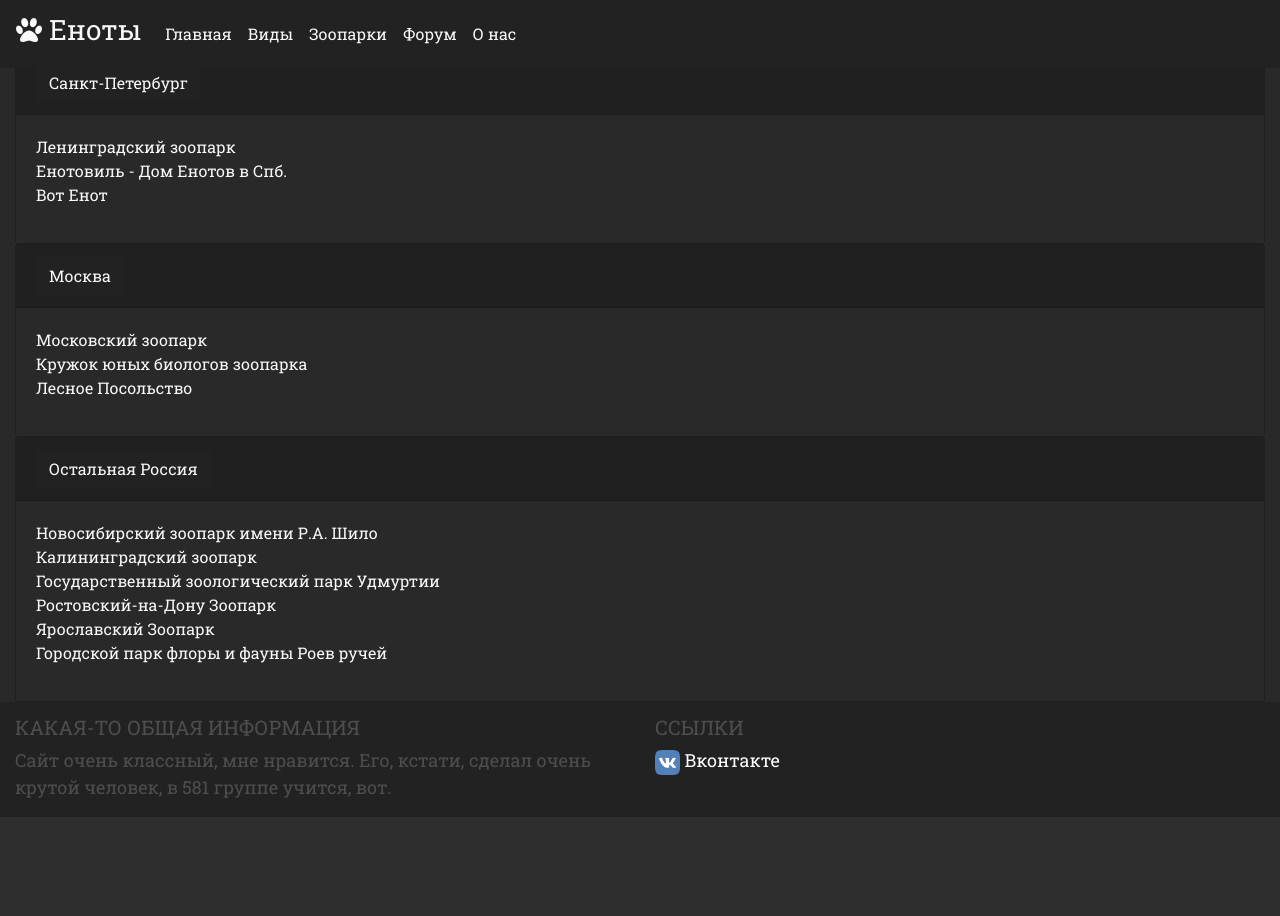
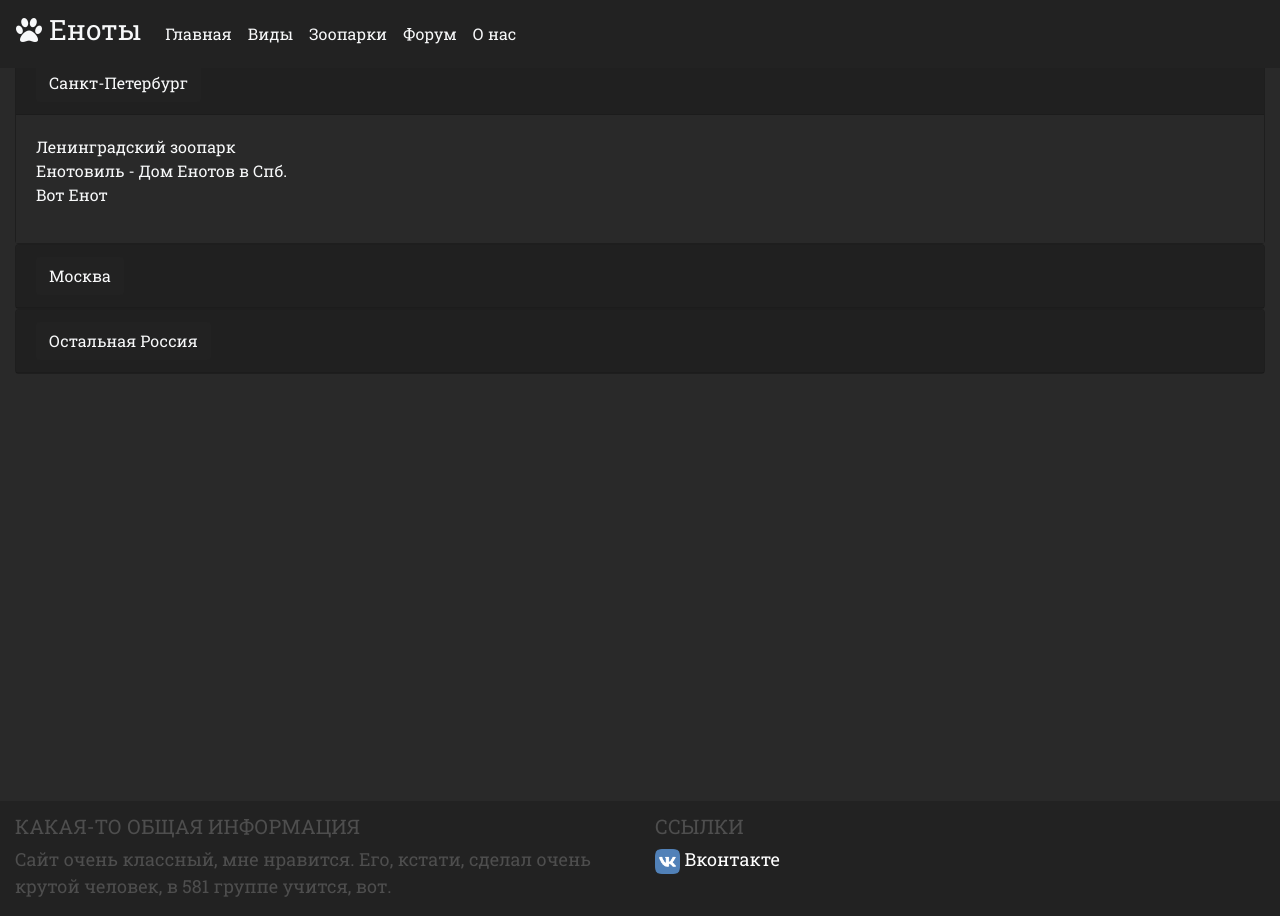
Before and after one commit to Fandoren/Raccoon_Website, a PHP site: page /Pages/Zoo.php in a window 1280 px wide. Before the commit the page ends 798 px from the top, so only its background shows below. Run offline with PHP 8.4, Linux system fonts and the light colour scheme; some libraries are stand-ins or nearby versions.

Commit message:
added custom scrollbar and fixed cards in zoos

```diff
--- a/Pages/Zoo.php
+++ b/Pages/Zoo.php
@@ -39,18 +39,19 @@
                 </div>
             </nav>
         </header>
-        <div class="container-fluid content">
+        <div class="container-fluid content fill-height">
             <div class="row-fluid first-row">
-                <div class="accordion" id="accordionExample">
+                <div id="accordion">
                     <div class="card bg-darker">
                         <div class="card-header" id="headingOne">
                         <h5 class="mb-0">
-                            <button class="bg-darker text-light btn btn-link" type="button" data-toggle="collapse" data-target="#collapseOne" aria-expanded="true" aria-controls="collapseOne">
+                            <button class="btn btn-link bg-darker text-light" data-toggle="collapse" data-target="#collapseOne" aria-expanded="true" aria-controls="collapseOne">
                             Санкт-Петербург
                             </button>
                         </h5>
                         </div>
-                        <div id="collapseOne" class="collapse show" aria-labelledby="headingOne" data-parent="#accordionExample">
+
+                        <div id="collapseOne" class="collapse show" aria-labelledby="headingOne" data-parent="#accordion">
                             <div class="card-body bg-content">
                                 <ul class="list-unstyled">
                                 <li><a class="text-light" href="#">Ленинградский зоопарк</a></li>
@@ -63,12 +64,12 @@
                     <div class="card bg-darker">
                         <div class="card-header" id="headingTwo">
                         <h5 class="mb-0">
-                            <button class="bg-darker text-light btn btn-link" type="button" data-toggle="collapse" data-target="#collapseTwo" aria-expanded="true" aria-controls="collapseTwo">
+                            <button class="bg-darker text-light btn btn-link collapsed" data-toggle="collapse" data-target="#collapseTwo" aria-expanded="false" aria-controls="collapseTwo">
                             Москва
                             </button>
                         </h5>
                         </div>
-                        <div id="collapseTwo" class="collapse show" aria-labelledby="headingTwo" data-parent="#accordionExample">
+                        <div id="collapseTwo" class="collapse" aria-labelledby="headingTwo" data-parent="#accordion">
                             <div class="card-body bg-content">
                                 <ul class="list-unstyled">
                                 <li><a class="text-light" href="#">Московский зоопарк</a></li>
@@ -81,12 +82,12 @@
                     <div class="card bg-darker">
                         <div class="card-header" id="headingThree">
                         <h5 class="mb-0">
-                            <button class="bg-darker text-light btn btn-link" type="button" data-toggle="collapse" data-target="#collapseThree" aria-expanded="true" aria-controls="collapseThree">
+                            <button class="btn btn-link collapsed bg-darker text-light" data-toggle="collapse" data-target="#collapseThree" aria-expanded="false" aria-controls="collapseThree">
                             Остальная Россия
                             </button>
                         </h5>
                         </div>
-                        <div id="collapseThree" class="collapse show" aria-labelledby="headingThree" data-parent="#accordionExample">
+                        <div id="collapseThree" class="collapse" aria-labelledby="headingThree" data-parent="#accordion">
                             <div class="card-body bg-content">
                                 <ul class="list-unstyled">
                                 <li><a class="text-light" href="#">Новосибирский зоопарк имени Р.А. Шило</a></li>
@@ -104,30 +105,20 @@
         </div>
         <footer>
                 <div class="container-fluid text-center text-md-left foot">
-
                     <div class="row">
-
                         <div class="col-md-6 mt-md-0 mt-3">
-
                             <h5 class="text-uppercase">Какая-то общая информация</h5>
                             <p>Сайт очень классный, мне нравится. Его, кстати, сделал очень крутой человек, в 581 группе учится, вот.</p>
-
                         </div>
-
                         <hr class="clearfix w-100 d-md-none pb-3">
-
                         <div class="col-md-3 mb-md-0 mb-3">
-
                            <h5 class="text-uppercase">Ссылки</h5>
-
                            <ul class="list-unstyled">
                                 <li>
                                     <a class="text-white" href="#!"><img class="link-icon" src="../Resources/Vkontakte.png"> Вконтакте </a>
                                 </li>
                                 </ul>
-
                         </div>
-
                     </div>
                 </div>
             </footer>
--- a/Styles/style.css
+++ b/Styles/style.css
@@ -14,7 +14,7 @@ body{
 }
 .fill-height {
     flex-grow: 1;
-    width: 100%;
+    height: 100vh;
 }
 .first-row{
     padding-top: 3%;
@@ -53,6 +53,17 @@ h1{
     max-width: 25px;
     max-height: 25px;
 }
+::-webkit-scrollbar{
+    width: 20px;
+}
+::-webkit-scrollbar-track{
+    border: 7px solid rgb(34, 34, 34);
+    box-shadow: inset 0 0 2.5px 2px rgb(34, 34, 34);
+}
+::-webkit-scrollbar-thumb{
+    background:  rgb(78, 78, 78);
+    border-radius: 3px;
+}
 @media (max-width: 1024px) {
     body {
       padding-top: 4rem;
```
Also changed, not shown: Pages/Species.php (+7 -5 lines), Pages/index.php (+4 -5 lines), scrap.html (added, +59 -0 lines). Lines whose indentation alone changed are shown as unchanged.
